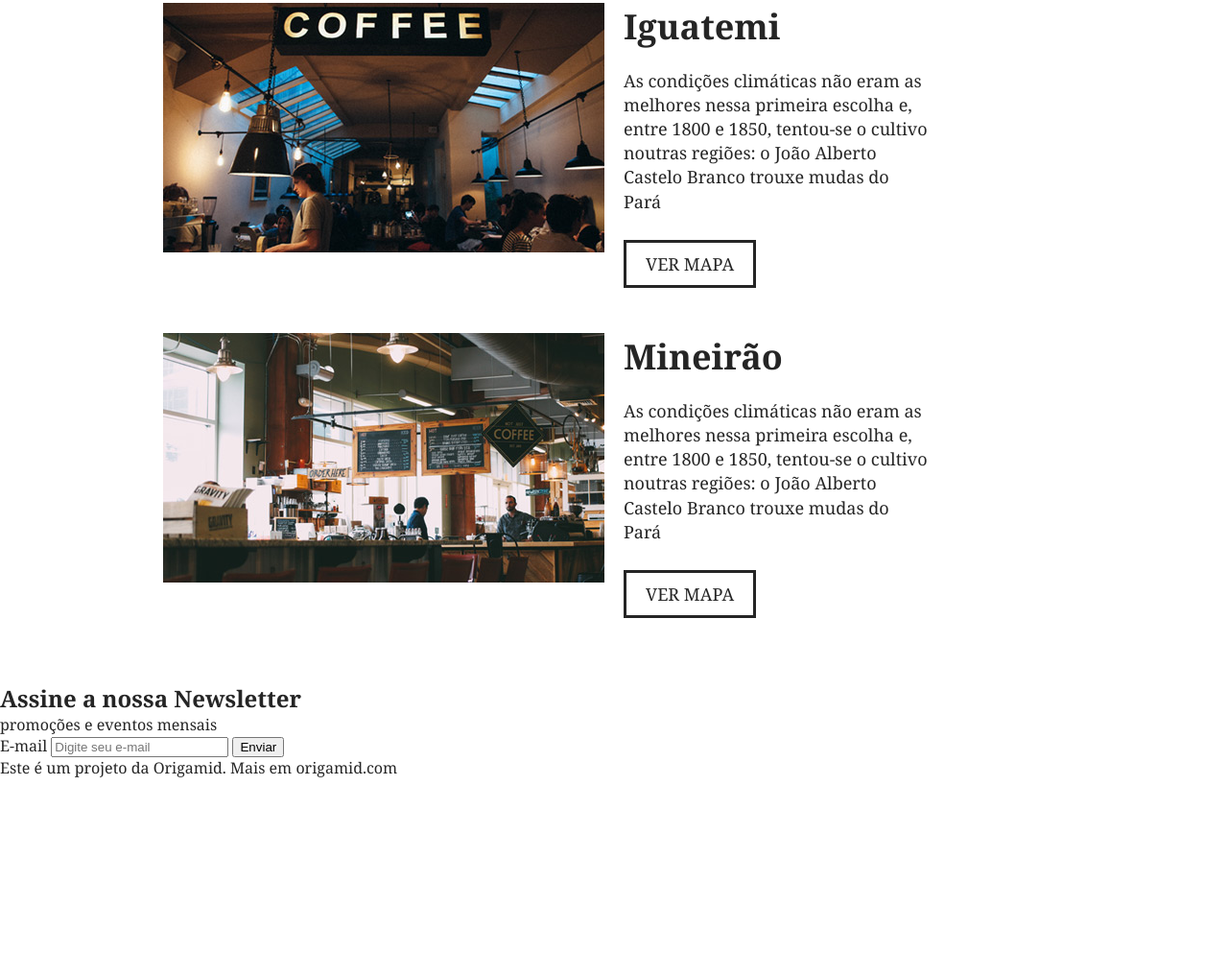
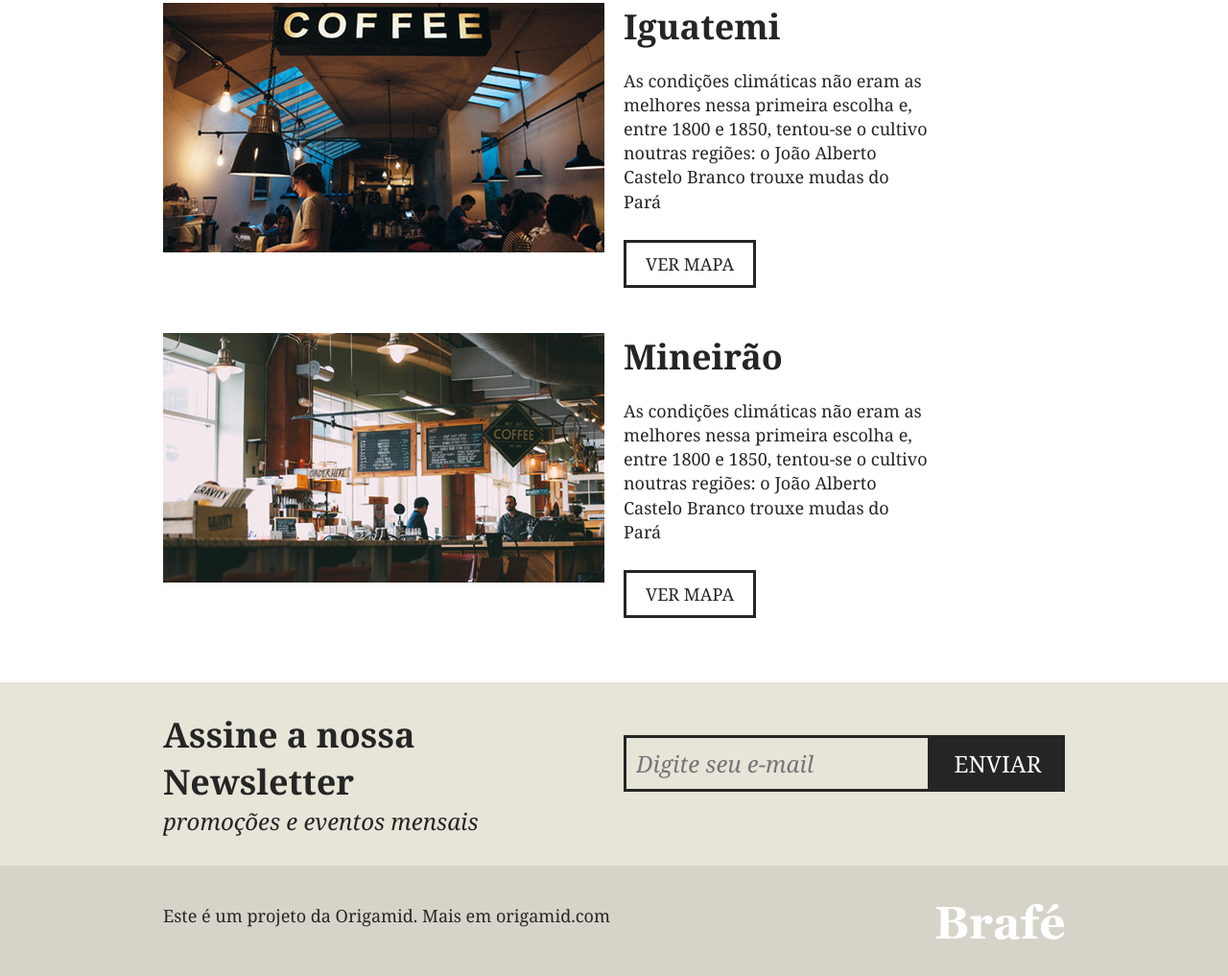
Before and after one commit to OliverRai/curso-css-origamid, a plain HTML site: page Brafé 1/index.html in a window 1280 px wide. Shown: the part 2199-3216 px from the top of the page at 96% size. Before the commit the page ends 3052 px from the top, so only its background shows below. Drawn offline with Linux system fonts and the light colour scheme.

Commit message:
finalizando a página com css puro

```diff
--- a/Brafé 1/css/styles.css
+++ b/Brafé 1/css/styles.css
@@ -3,6 +3,10 @@
 body, h1, h2, h3, p, ul {
     padding: 0px;
     margin: 0px;
+}
+
+* {
+    box-sizing: border-box;
 }
 
 body{
@@ -255,3 +259,96 @@ h2.produtos-mineiro::before{
     color: #252525;
     padding: 10px 20px;
 }
+
+.assine{
+    background: #e7e4d8;
+    padding: 30px 0;
+}
+
+.assine-container{
+    max-width: 960px;
+    margin: 0 auto;
+}
+
+.assine-container::after, .assine-container::before{
+    content: '';
+    display: table;
+    clear: both;
+}
+
+.assine-info{
+    width: 460px;
+    margin: 0 10px;
+    float: left;
+}
+
+.assine-info h2{
+    font-size: 2.25em;
+}
+
+.assine-info p {
+    font-size: 1.5em;
+    font-style: italic;
+}
+
+.assine form{
+    width: 460px;
+    margin: 25px 10px 0 10px;
+    float: left;
+}
+
+.assine form label{
+    display: none;
+}
+
+.assine input {
+    width: 320px;
+    border: 3px solid #252525;
+    background: none;
+    font-size: 1.5em;
+    font-style: italic;
+    font-family: Georgia, 'Times New Roman', Times, serif;
+    padding: 10px;
+    float: left;
+}
+
+.assine button{
+    background: #252525;
+    color: #FFF;
+    font-family: Georgia, 'Times New Roman', Times, serif;
+    text-transform: uppercase;
+    font-size: 1.5em;
+    width: 140px;
+    padding: 13px 0;
+    border: none;
+    cursor: pointer;
+}
+
+.footer{
+    background: #d6d3c8;
+    padding: 40px 0;
+}
+
+.footer-container{
+    max-width: 960px;
+    margin: 0 auto;
+}
+
+.footer-container::after, .footer-container::before{
+    content: '';
+    display: table;
+    clear: both;
+}
+
+.footer p{
+    float: left;
+    margin: 0 10px;
+    font-size: 1.125em;
+    line-height: 1.4em;
+}
+
+.footer img{
+    float: right;
+    margin: 0 10px;
+    display: block;
+}
--- a/Brafé 1/index.html
+++ b/Brafé 1/index.html
@@ -100,9 +100,9 @@
         </div>
     </section>
 
-    <section>
-        <div>
-            <div>
+    <section class="assine">
+        <div class="assine-container">
+            <div class="assine-info">
                 <h2>Assine a nossa Newsletter</h2>
                 <p>promoções e eventos mensais</p>
             </div>
@@ -113,8 +113,8 @@
             </form>
         </div>
     </section>
-    <footer>
-        <div>
+    <footer class="footer">
+        <div class="footer-container">
             <p>Este é um projeto da Origamid. Mais em origamid.com</p>
             <img src="./img/brafe.png" alt="Brafé">
         </div>
```
